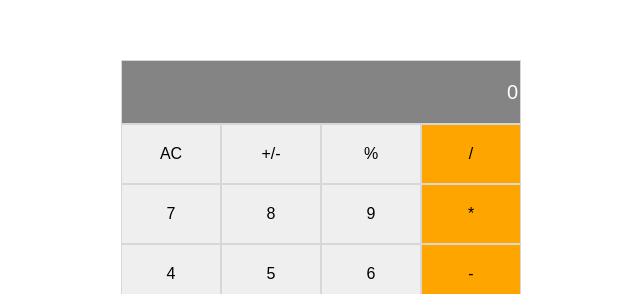
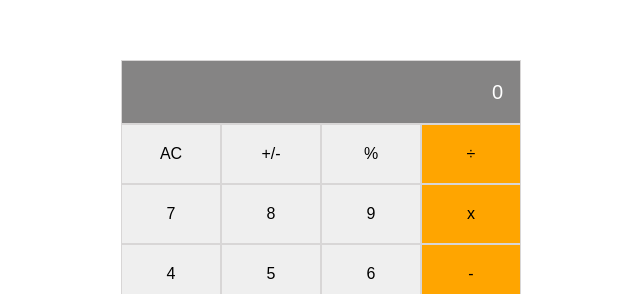
Before and after one commit to mercymugambi/math-magician, a React (Create React App) app: page / in a window 1280 px wide. Shown: the part 166-460 px from the top of the page, without its empty margins (319-959 px from the left). Built offline with nearby package versions, Linux system fonts and the light colour scheme.

Commit message:
Add onclick event to buttons

```diff
--- a/src/components/CalculatorButtons.js
+++ b/src/components/CalculatorButtons.js
@@ -1,39 +1,54 @@
+import React, { useState } from 'react';
+import calculate from '../logic/calculate';
+
 export default function CalculatorButtons() {
+  const [calculatorData, setinCalculatorData] = useState({
+    total: null,
+    next: null,
+    operation: null,
+  });
+
+  const myInputValue = (buttonName) => {
+    const newData = calculate(calculatorData, buttonName);
+    setinCalculatorData(newData);
+  };
+
+  const inputValue = calculatorData.next || calculatorData.total || '0';
   return (
     <div>
       <div>
         <div className="display">
-          <input type="text" value="0" />
+          <input type="number" value={inputValue} id="calcu-input" readOnly />
         </div>
       </div>
       <div>
-        <input type="button" value="AC" />
-        <input type="button" value="+/-" />
-        <input type="button" value="%" />
-        <input type="button" className="btnOperator" value="/" />
+        <input type="button" onClick={() => myInputValue('AC')} value="AC" />
+        <input type="button" onClick={() => myInputValue('+/-')} value="+/-" />
+        <input type="button" onClick={() => myInputValue('%')} value="%" />
+        <input type="button" className="btnOperator" onClick={() => myInputValue('÷')} value="÷" />
       </div>
       <div>
-        <input type="button" value="7" />
-        <input type="button" value="8" />
-        <input type="button" value="9" />
-        <input type="button" className="btnOperator" value="*" />
+        <input type="button" onClick={() => myInputValue('7')} value="7" />
+        <input type="button" onClick={() => myInputValue('8')} value="8" />
+        <input type="button" onClick={() => myInputValue('9')} value="9" />
+        <input type="button" className="btnOperator" onClick={() => myInputValue('x')} value="x" />
       </div>
       <div>
-        <input type="button" value="4" />
-        <input type="button" value="5" />
-        <input type="button" value="6" />
-        <input type="button" className="btnOperator" value="-" />
+        <input type="button" onClick={() => myInputValue('4')} value="4" />
+        <input type="button" onClick={() => myInputValue('5')} value="5" />
+        <input type="button" onClick={() => myInputValue('6')} value="6" />
+        <input type="button" className="btnOperator" onClick={() => myInputValue('-')} value="-" />
       </div>
       <div>
-        <input type="button" value="1" />
-        <input type="button" value="2" />
-        <input type="button" value="3" />
-        <input type="button" className="btnOperator" value="+" />
+        <input type="button" onClick={() => myInputValue('1')} value="1" />
+        <input type="button" onClick={() => myInputValue('2')} value="2" />
+        <input type="button" onClick={() => myInputValue('3')} value="3" />
+        <input type="button" className="btnOperator" onClick={() => myInputValue('+')} value="+" />
       </div>
       <div>
-        <input type="button" className="btnOperator-0" value="0" />
-        <input type="button" value="." />
-        <input type="button" className="btnOperator" value="=" />
+        <input type="button" className="btnOperator-0" onClick={() => myInputValue('0')} value="0" />
+        <input type="button" onClick={() => myInputValue('.')} value="." />
+        <input type="button" className="btnOperator" onClick={() => myInputValue('=')} value="=" />
       </div>
     </div>
   );
```
